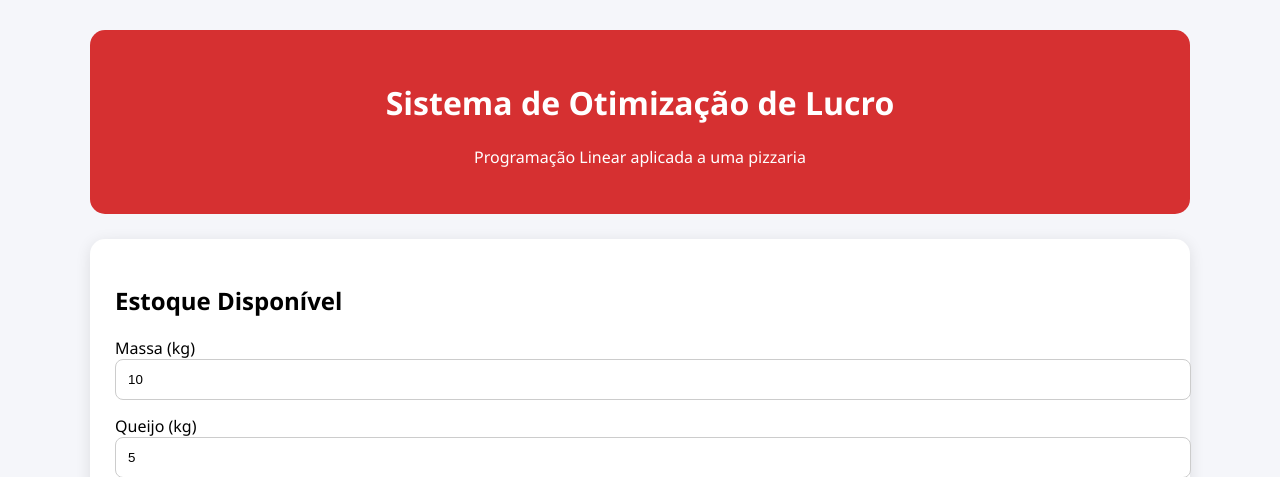
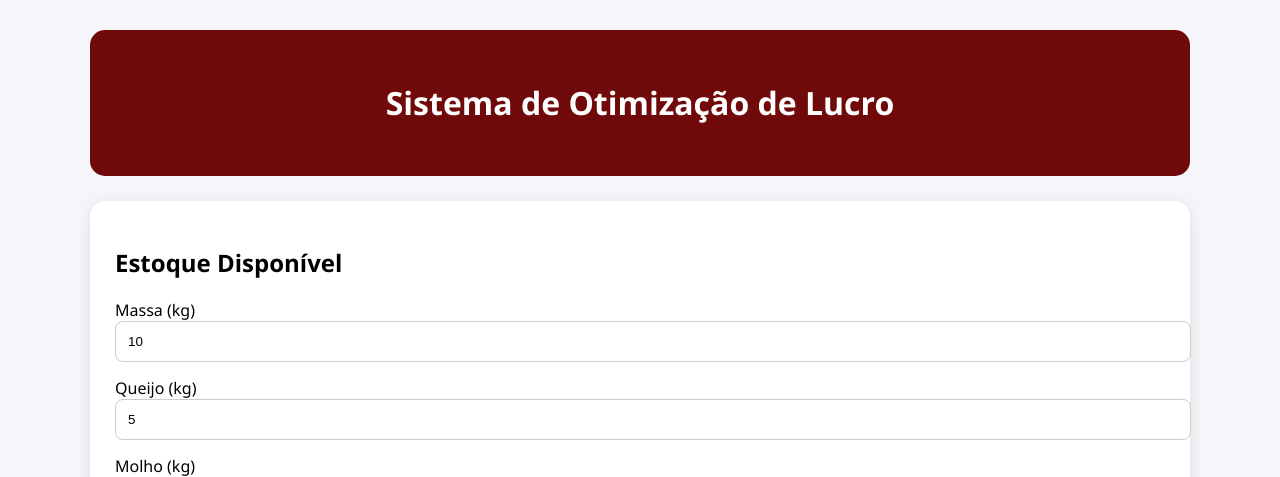
Before and after one commit to Iurygab14/otimiza-pizza, a Flask app: page / in a window 1280 px wide. Shown: the top 477 px of the page. Run offline with Flask 3, Linux system fonts and the light colour scheme.

Commit message:
Versão Final

```diff
--- a/static/style.css
+++ b/static/style.css
@@ -11,7 +11,7 @@ body{
 }
 
 .header{
-    background:#d63031;
+    background:#700a0a;
     color:white;
     text-align:center;
     padding:30px;
--- a/templates/index.html
+++ b/templates/index.html
@@ -13,7 +13,6 @@
 
     <div class="header">
         <h1>Sistema de Otimização de Lucro</h1>
-        <p>Programação Linear aplicada a uma pizzaria</p>
     </div>
 
     <form method="POST" class="formulario">
```
